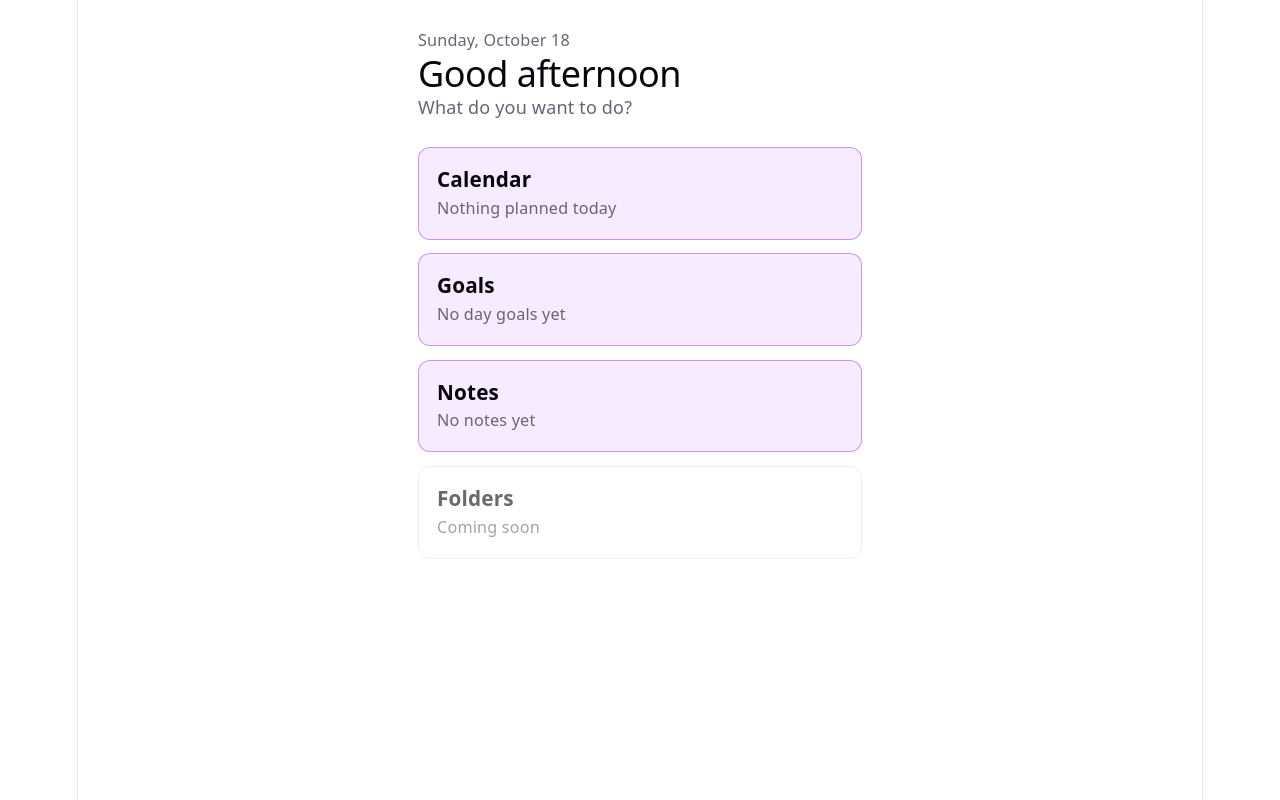
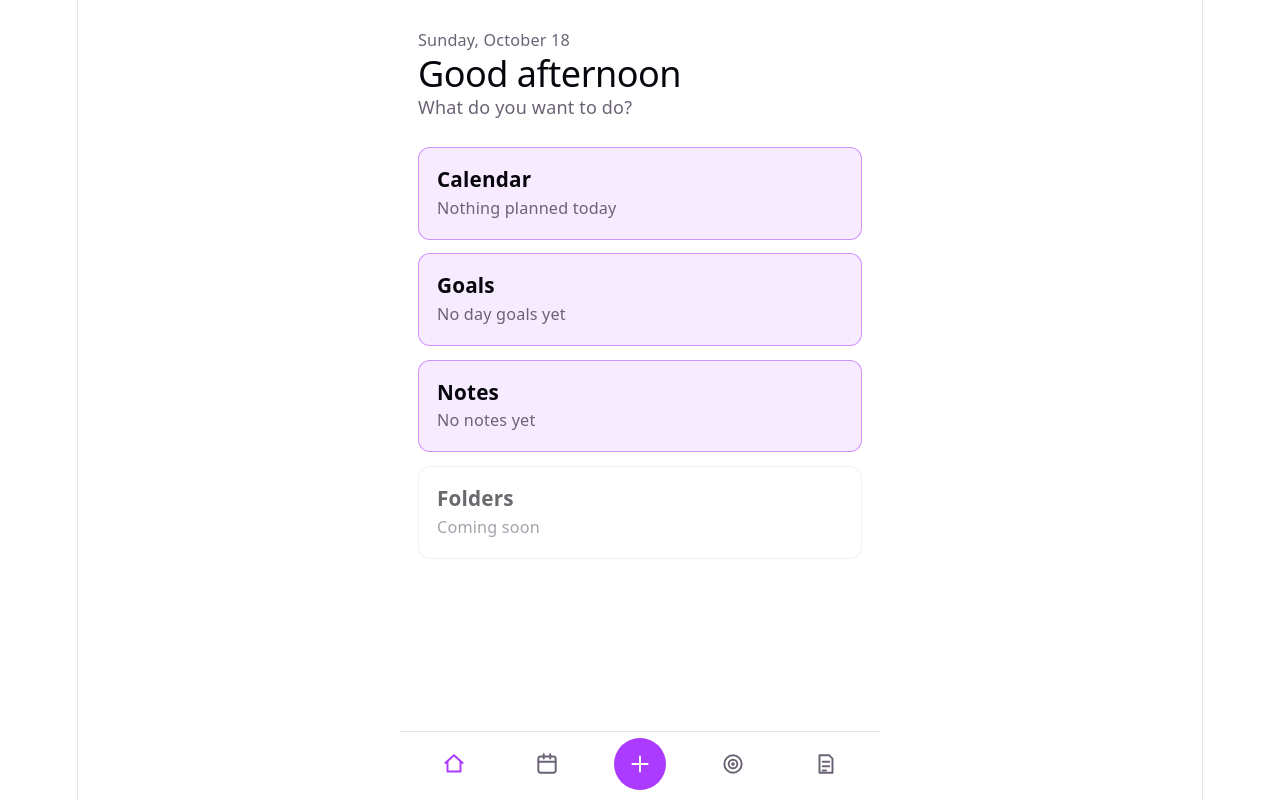
Before and after one commit to Oroborot/goal-planner, a React (Vite) app: page / in a window 1280 px wide. Built offline with nearby package versions, Linux system fonts and the light colour scheme.

Commit message:
Add bottom bar

```diff
--- a/src/App.css
+++ b/src/App.css
@@ -1,4 +1,10 @@
-.app { max-width: 480px; width: 100%; margin: 0 auto; padding: 1.5rem 1rem; text-align: left; box-sizing: border-box; }
+.app { max-width: 480px; width: 100%; margin: 0 auto; padding: 1.5rem 1rem 6rem; text-align: left; box-sizing: border-box; }
+
+/* Bottom bar: 5 icons, the round ＋ in the middle in the accent color. */
+.bottom-bar { position: fixed; left: 0; right: 0; bottom: 0; z-index: 20; display: grid; grid-template-columns: repeat(5, 1fr); align-items: center; max-width: 480px; margin: 0 auto; padding: 6px 8px calc(10px + env(safe-area-inset-bottom)); box-sizing: border-box; background: var(--bg); border-top: 1px solid var(--border); }
+.bar-item { display: flex; justify-content: center; align-items: center; min-height: 44px; color: var(--text); }
+.bar-item.active { color: var(--accent); }
+.bar-add { justify-self: center; display: flex; align-items: center; justify-content: center; width: 52px; height: 52px; border-radius: 50%; background: var(--accent); color: var(--bg); }
 
 /* Shared look for inputs and buttons. 16px text stops iPhones zooming in,
    and 44px height makes them easy to tap. */
--- a/src/App.jsx
+++ b/src/App.jsx
@@ -10,6 +10,7 @@ import MonthPage from './MonthPage.jsx'
 import { mondayOf, todayKey } from './calendar.js'
 import { EVENTS_KEY, loadEvents, makeEvent } from './history.js'
 import TimerBar from './TimerBar.jsx'
+import BottomBar from './BottomBar.jsx'
 import {
   alarm,
   elapsedMs,
@@ -219,6 +220,7 @@ function App() {
         </div>
       )}
       {page}
+      <BottomBar screen={screen.name} />
     </>
   )
 }
--- /dev/null
+++ b/src/BottomBar.jsx
@@ -0,0 +1,43 @@
+import AppIcon from './icons.jsx'
+
+// Which bottom-bar button each screen belongs to.
+const SECTION = {
+  home: 'home',
+  day: 'calendar',
+  week: 'calendar',
+  month: 'calendar',
+  goals: 'goals',
+  goal: 'goals',
+  notes: 'notes',
+  note: 'notes',
+}
+
+// The bar at the bottom of every screen: Home, Calendar, ＋, Goals, Notes.
+// Icons only. ＋ opens today's page with its add form for now; a sheet
+// with Task / Habit / Goal / Note comes in the next step.
+function BottomBar({ screen }) {
+  const active = SECTION[screen]
+  const item = (name, href) => (
+    <a
+      href={href}
+      className={active === name ? 'bar-item active' : 'bar-item'}
+      aria-current={active === name ? 'page' : undefined}
+    >
+      <AppIcon name={name} />
+    </a>
+  )
+
+  return (
+    <nav className="bottom-bar" aria-label="Main">
+      {item('home', '#')}
+      {item('calendar', '#day')}
+      <a href="#day" className="bar-add">
+        <AppIcon name="add" />
+      </a>
+      {item('goals', '#goals')}
+      {item('notes', '#notes')}
+    </nav>
+  )
+}
+
+export default BottomBar
--- /dev/null
+++ b/src/icons.jsx
@@ -0,0 +1,66 @@
+// All app icons in one place, so a whole icon set can be swapped later
+// (see "Customize" in DESIGN-IDEAS.md). Simple line icons, 24×24.
+// Use as <AppIcon name="home" />.
+
+const SHAPES = {
+  home: {
+    label: 'Home',
+    shape: (
+      <>
+        <path d="M4 11 12 4l8 7" />
+        <path d="M6 10v9h12v-9" />
+      </>
+    ),
+  },
+  calendar: {
+    label: 'Calendar',
+    shape: (
+      <>
+        <rect x="4" y="5" width="16" height="15" rx="2" />
+        <path d="M4 10h16M9 3v4M15 3v4" />
+      </>
+    ),
+  },
+  add: { label: 'Add', shape: <path d="M12 5v14M5 12h14" /> },
+  goals: {
+    label: 'Goals',
+    shape: (
+      <>
+        <circle cx="12" cy="12" r="8" />
+        <circle cx="12" cy="12" r="4" />
+        <circle cx="12" cy="12" r="0.8" />
+      </>
+    ),
+  },
+  notes: {
+    label: 'Notes',
+    shape: (
+      <>
+        <path d="M6 4h9l3 3v13H6z" />
+        <path d="M9 10h6M9 14h6M9 18h3" />
+      </>
+    ),
+  },
+}
+
+function AppIcon({ name }) {
+  const { label, shape } = SHAPES[name]
+  return (
+    <svg
+      viewBox="0 0 24 24"
+      width="26"
+      height="26"
+      fill="none"
+      stroke="currentColor"
+      strokeWidth="1.8"
+      strokeLinecap="round"
+      strokeLinejoin="round"
+      role="img"
+      aria-label={label}
+    >
+      {shape}
+    </svg>
+  )
+}
+
+export default AppIcon
```
Also changed, not shown: 1 other file (tests, documents, lock files or other folders).
